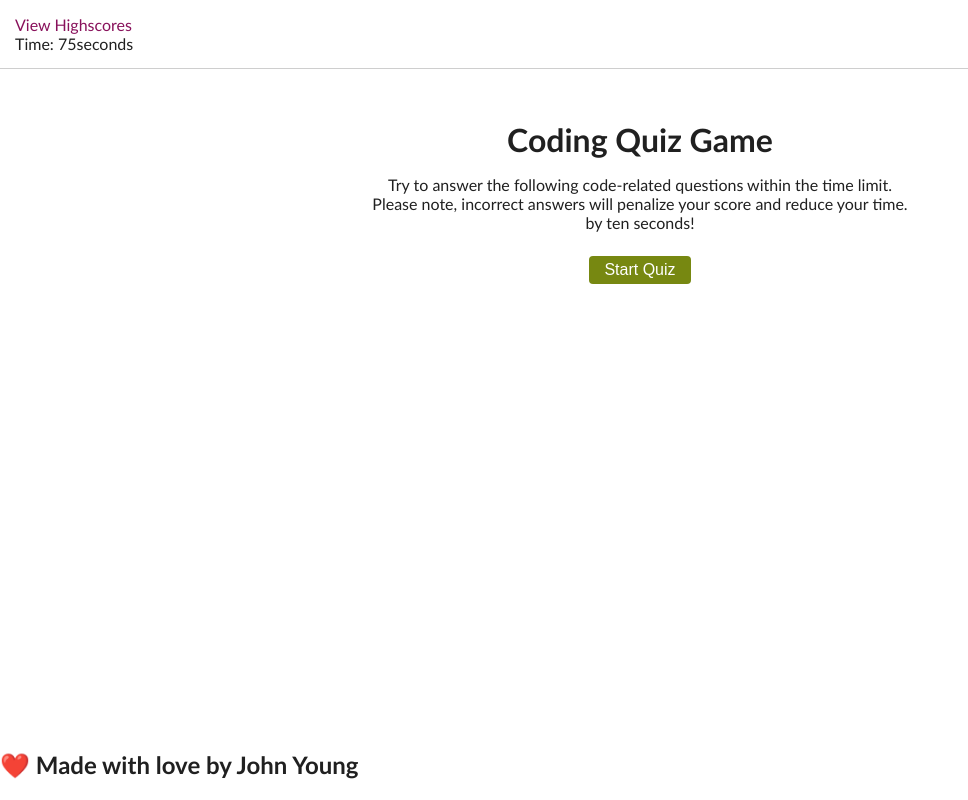
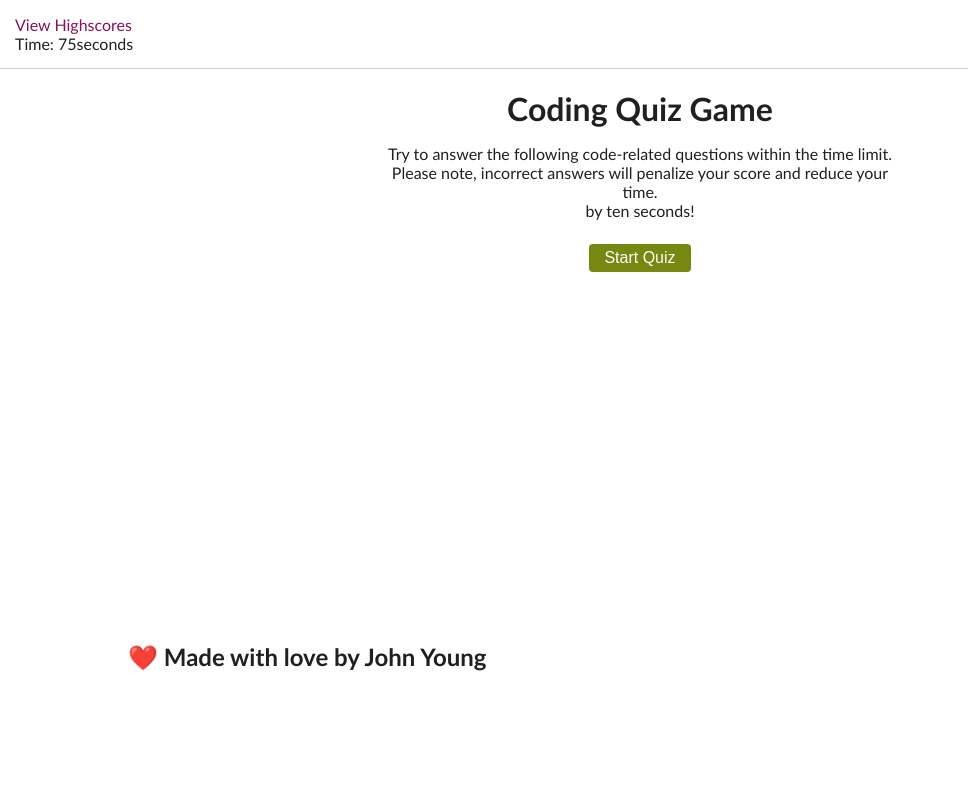
Before and after one commit to jyoung0613/Quizgame, a plain HTML site: page index.html in a window 1280 px wide. Shown: the whole page, without its empty margins (0-968 px from the left). Drawn offline with Linux system fonts and the light colour scheme.

Commit message:
added at media strings and footer styling

```diff
--- a/assets/css/style.css
+++ b/assets/css/style.css
@@ -96,6 +96,15 @@ html {
     height: 75%;
     box-sizing: border-box;
     padding: 20px 0;
+  }
+
+  footer {
+    display: flex;
+    width: 80%;
+    margin: auto;
+    height: 25%;
+    box-sizing: border-box;
+    padding: 5px 0;
   }
 
   /* start */
@@ -222,3 +231,16 @@ html {
   #highscore-buttons {
     margin-bottom: 50px;
   }
+
+  /* @media */
+  @media only screen and (min-width: 992px) {
+    main {
+      width: 60%;
+    }
+  }
+
+  @media only screen and (min-width: 1200px) {
+    main {
+      width: 40%;
+    }
+  }
```
